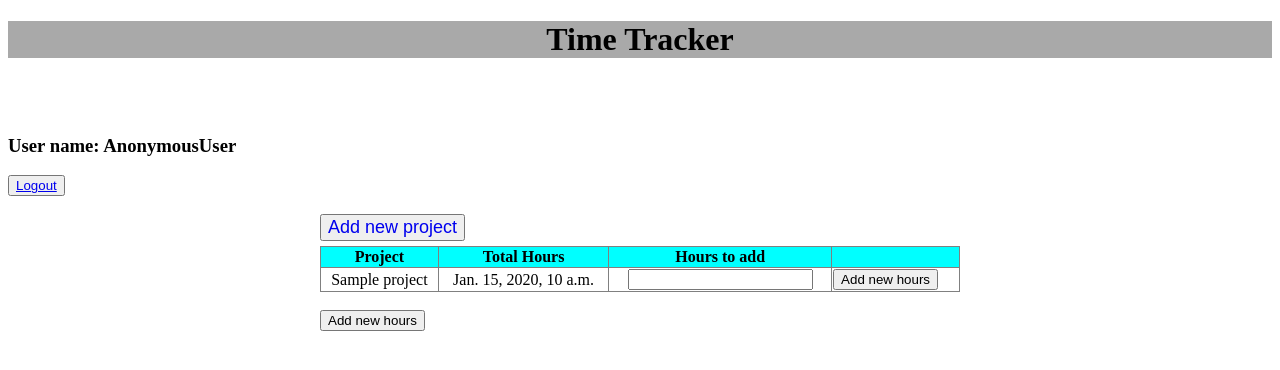
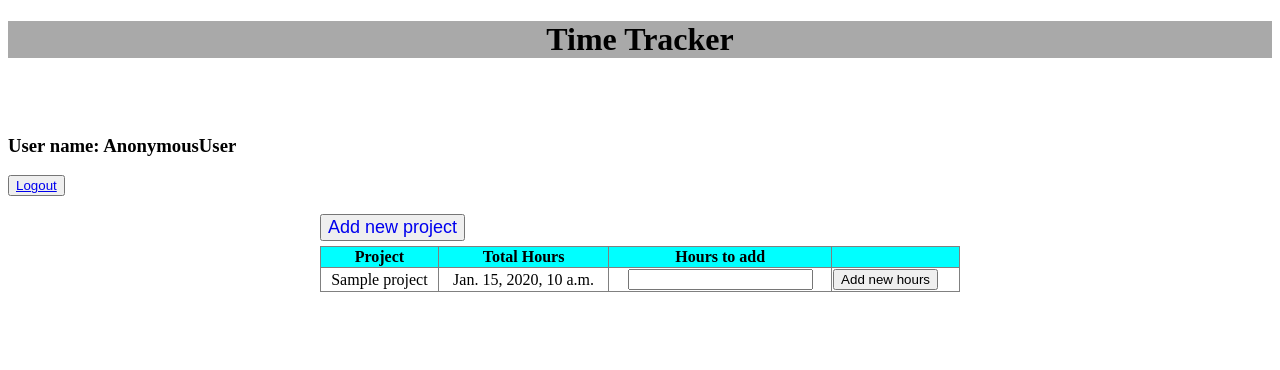
Before and after one commit to wahudong/Django_Time_tracker, a Django app: template time_track/templates/home.html in a window 1280 px wide. Shown: the top 370 px of the page. Run offline with Django 3.2, Linux system fonts and the light colour scheme; the template is opened without the code that fills it: most values are stand-ins (such as "Sample title", 1, 10 or a date in 2020).

Commit message:
remove Add_new_hous button

```diff
--- a/time_track/templates/home.html
+++ b/time_track/templates/home.html
@@ -77,7 +77,7 @@
       </table>
 
       <br>
-      <input type="submit" value="Add new hours">
+      <!-- <input type="submit" value="Add new hours"> -->
 
   </form>
   <br>
```
Also changed, not shown: 1 other file.
